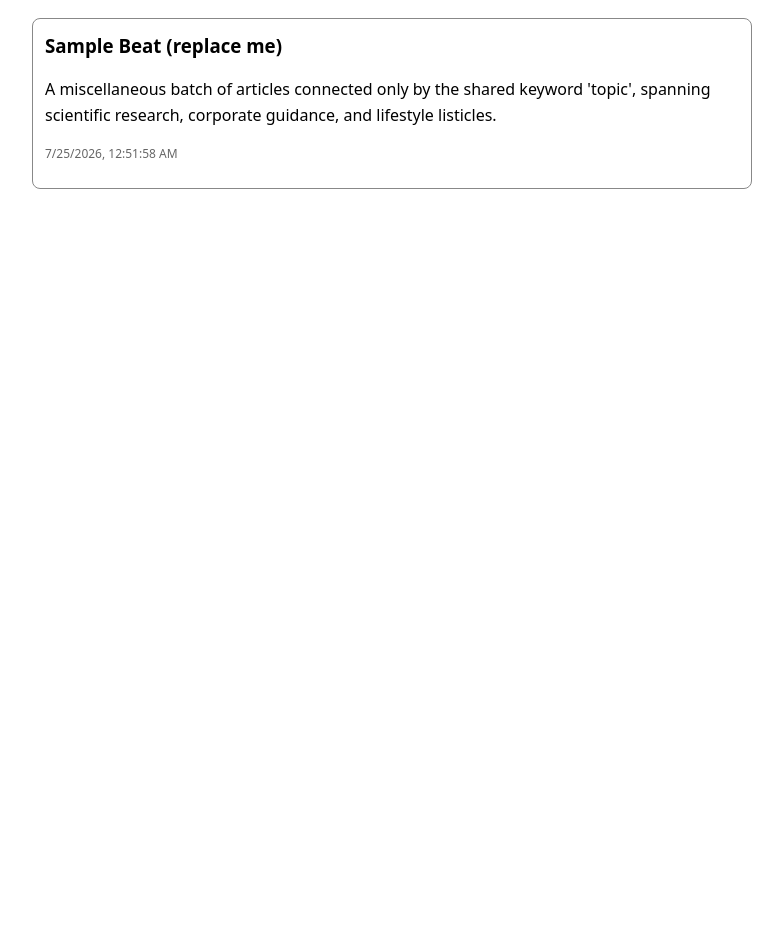
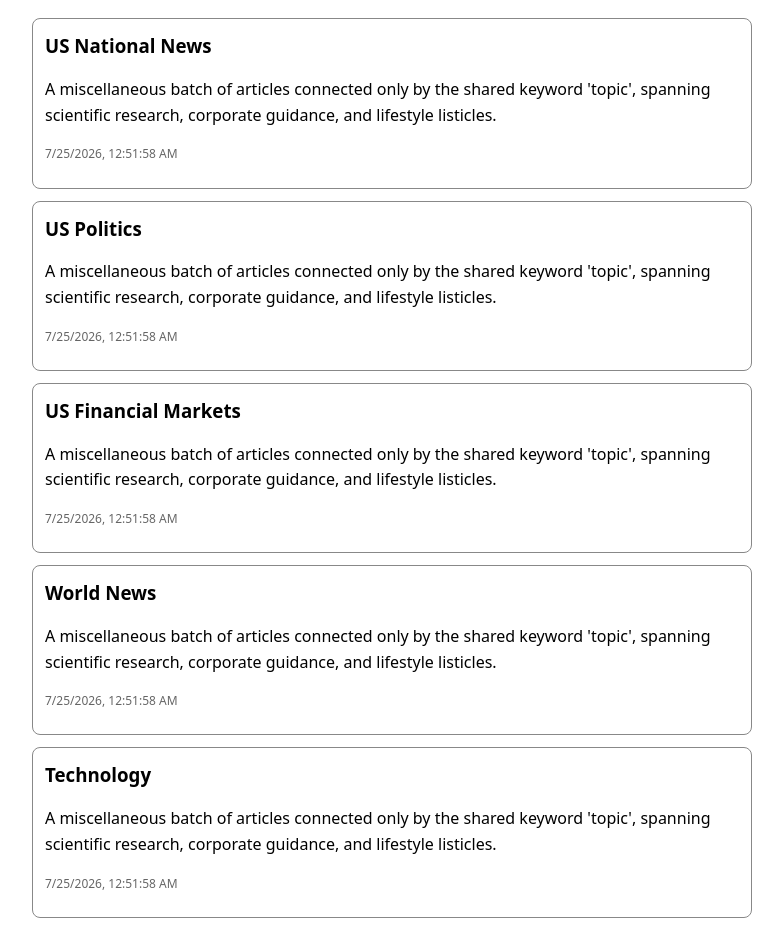
Before and after one commit to PapaPablano/News, a website with bundled scripts: page index.html in a window 1280 px wide. Shown: the part 120-1066 px from the top of the page, without its empty margins (248-1031 px from the left). Before the commit the page ends 800 px from the top, so only its background shows below. Built offline with nearby package versions, Linux system fonts and the light colour scheme; files whose address does not match are found by name.

Commit message:
Replace placeholder beat with real topics, add search retry UX
beats.json now tracks US national news, politics, financial markets,
world news, and technology instead of the demo placeholder. Search
page shows an expected-duration hint and a retry button on failure
instead of a dead-end error message.

```diff
--- a/beats.json
+++ b/beats.json
@@ -1,7 +1,27 @@
 [
   {
-    "slug": "sample-beat",
-    "label": "Sample Beat (replace me)",
-    "searchTerms": "example topic"
+    "slug": "us-national-news",
+    "label": "US National News",
+    "searchTerms": "national breaking news United States"
+  },
+  {
+    "slug": "us-politics",
+    "label": "US Politics",
+    "searchTerms": "Congress White House election politics Washington"
+  },
+  {
+    "slug": "us-financial",
+    "label": "US Financial Markets",
+    "searchTerms": "stock market economy Federal Reserve inflation earnings"
+  },
+  {
+    "slug": "world-news",
+    "label": "World News",
+    "searchTerms": "international global world conflict diplomacy"
+  },
+  {
+    "slug": "technology",
+    "label": "Technology",
+    "searchTerms": "technology AI software tech industry"
   }
 ]
--- a/css/style.css
+++ b/css/style.css
@@ -107,6 +107,10 @@ body {
   color: var(--dissent);
 }
 
+#retry-search {
+  margin-top: 8px;
+}
+
 /* Article headline (render-article.js emits a bare <h1>, no wrapper class --
    scoped to <article> so it doesn't affect other h1s on the page) */
 article h1 {
```
Also changed, not shown: js/search-page.js (+4 -3 lines).
